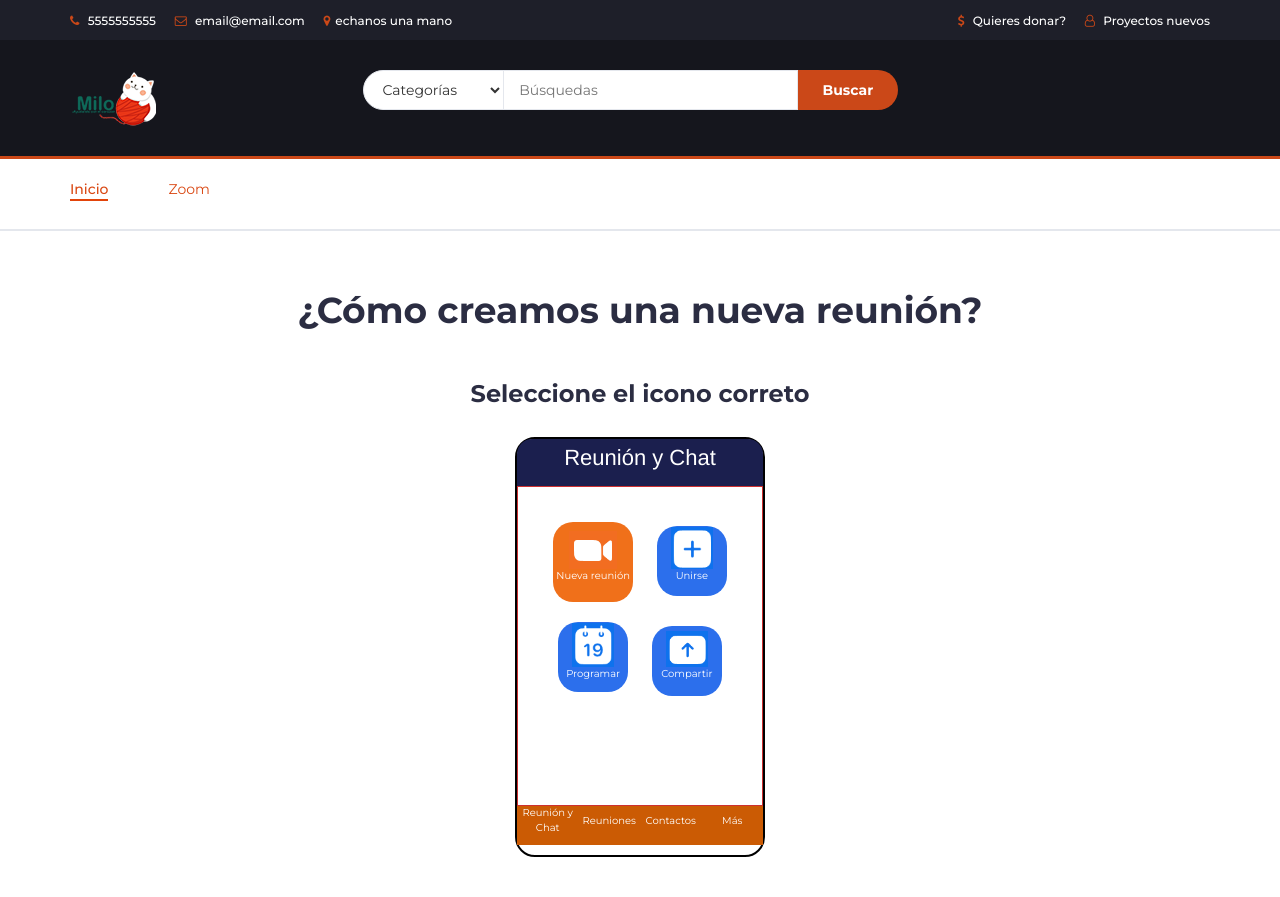
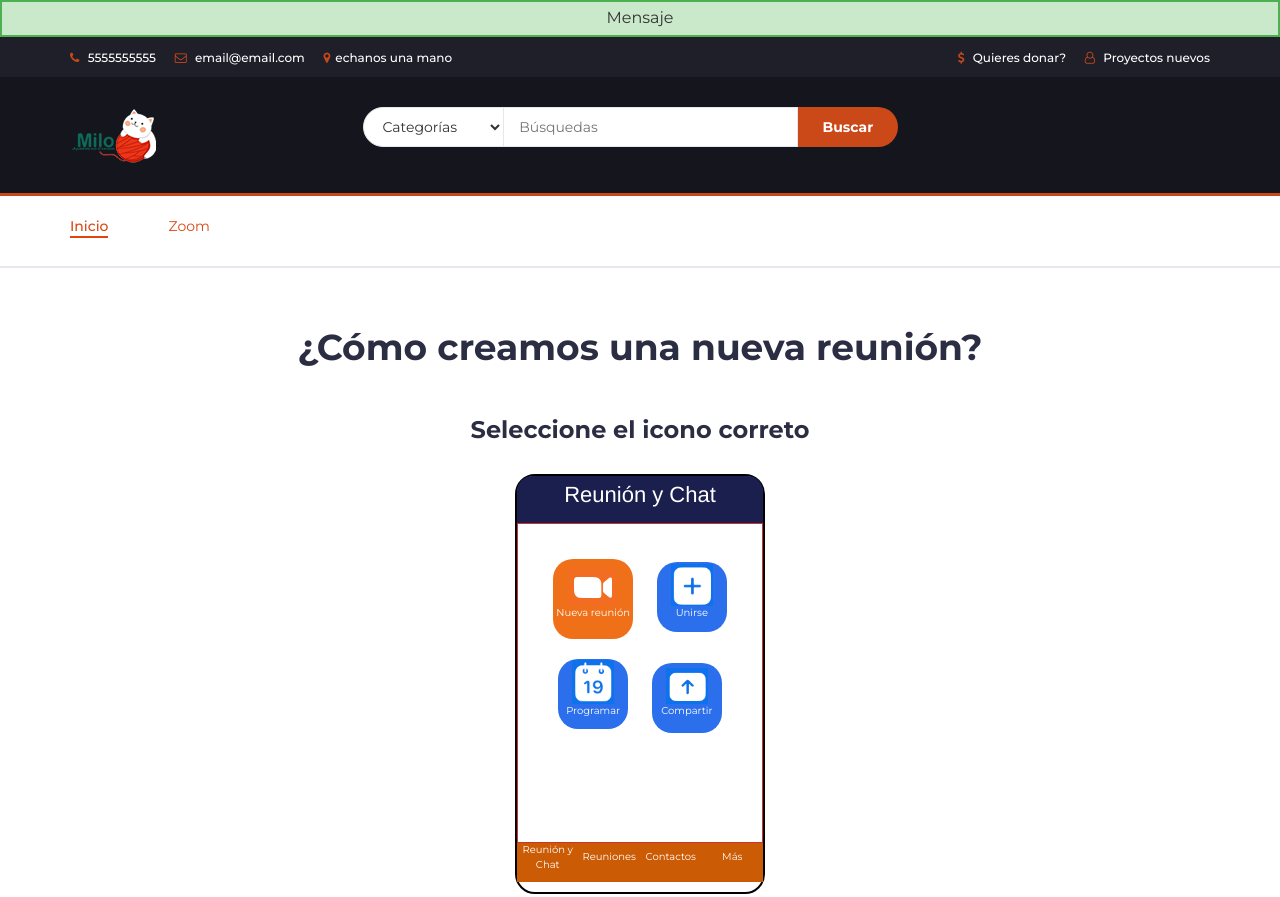
Before and after one commit to IsaacVB24/proyectoComunicaciones-MiloApp, a plain HTML site: page Milo/html/quizZoom.html in a window 1280 px wide. Shown: the top 897 px of the page. Drawn offline with Linux system fonts and the light colour scheme.

Commit message:
Funcionalidad de quizZoom incompleta

```diff
--- a/Milo/css/zoom.css
+++ b/Milo/css/zoom.css
@@ -77,8 +77,19 @@ a{
     width: 60%;
 }
 
+#mensaje{
+    position: -webkit-sticky;
+    position: sticky;
+    top: 0;
+    padding: 5px;
+    background-color: #cae8ca;
+    border: 2px solid #4CAF50;
+    text-align: center;
+    font-size: medium;
+}
+
 .share{
-   width: 10px;
+    width: 10px;
 }
 .radio{
     font-size: 20px;
--- a/Milo/html/quizZoom.html
+++ b/Milo/html/quizZoom.html
@@ -38,6 +38,9 @@
 
     </head>
 	<body>
+		<div id="mensaje">
+			Mensaje
+		</div>
 		<!-- HEADER -->
 		<header>
 			<!-- TOP HEADER -->
--- a/Milo/js/quizZoom.js
+++ b/Milo/js/quizZoom.js
@@ -1,5 +1,7 @@
 function respCorrecta() {
     alert (" Respuesta correcta, Felicidades");
+    setTimeout("repCorrecta()", 3000);
+    clearTimeout("respCorrecta()");
 }
 function respIncorrecta() {
     alert (" No es la respuesta correcta, intente con otra opción");
```
Also changed, not shown: Milo/mockups/zoomMock.html (+4 -0 lines).
